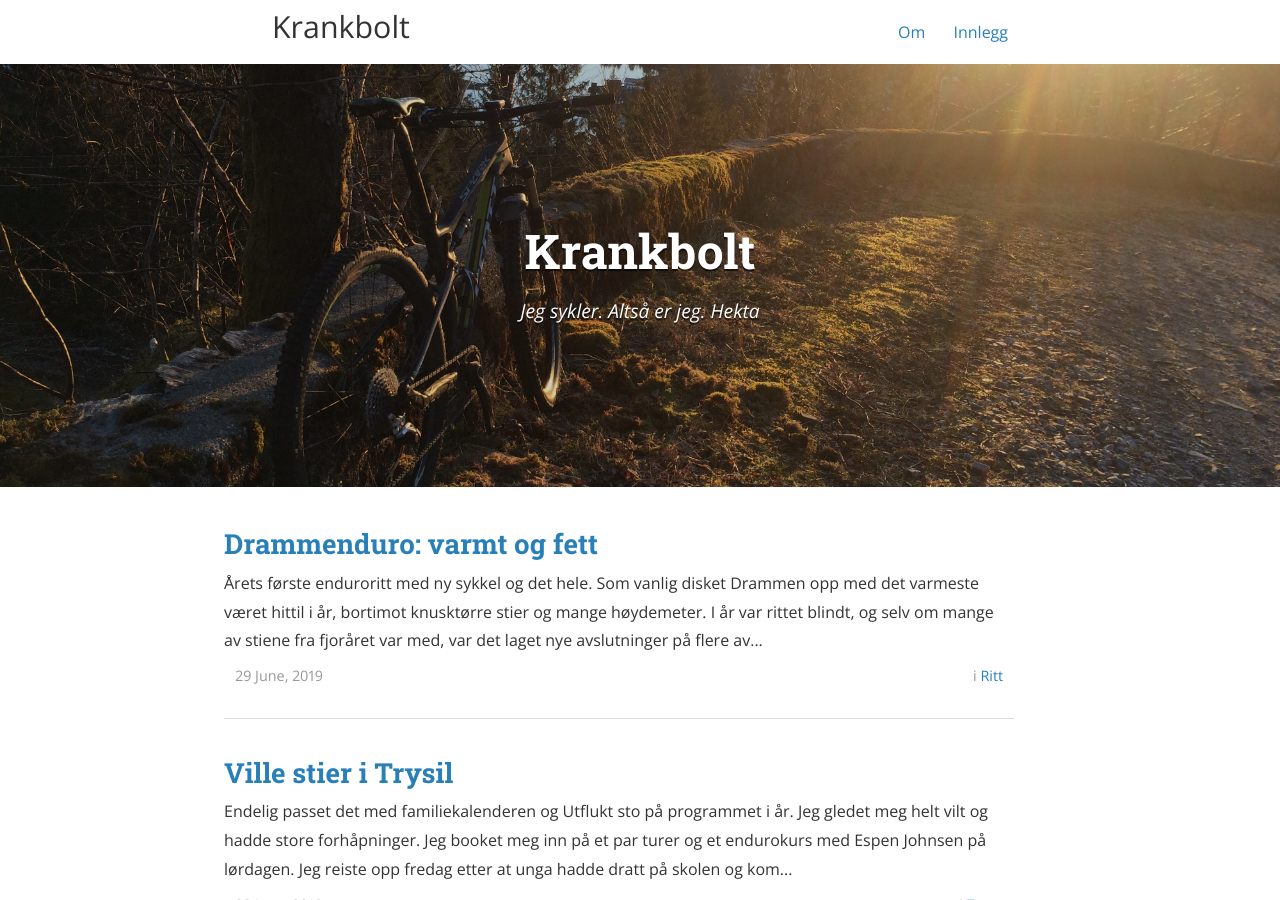
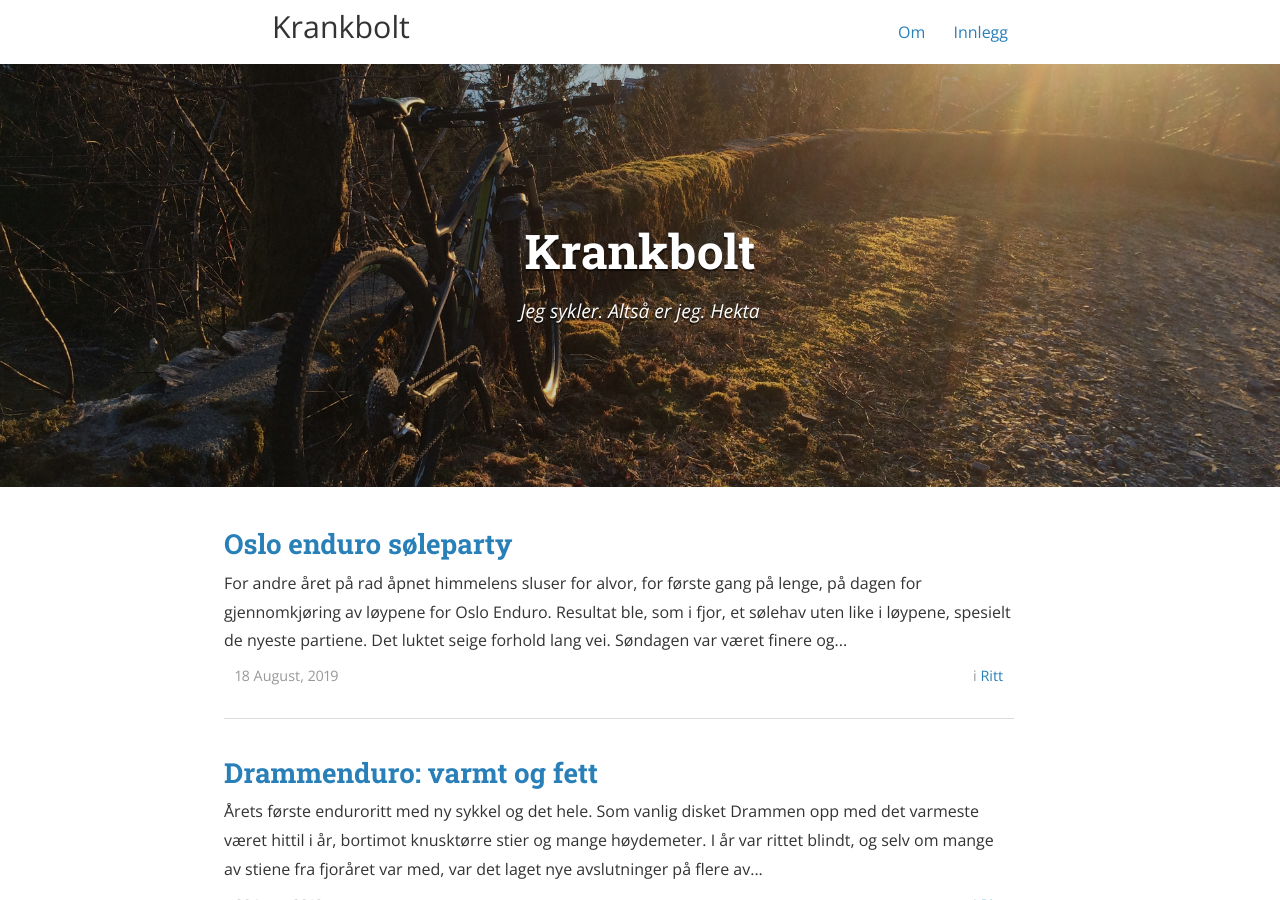
Before and after one commit to knuthaug/krankbolt, a Jekyll site: the page built from index.html, in a window 1280 px wide and 900 px high. Built offline with Jekyll 4.4.1, drawn with Linux system fonts in a browser that asks for light colours; nearby versions of some CDN libraries; the list of posts is cut into pages by our own code; a style sheet for code colours, icons or effects is not loaded; some of the changed text lies outside the part shown.

Commit message:
post on oslo enduro

```diff
--- a/Gemfile
+++ b/Gemfile
@@ -1,7 +1,7 @@
 # A sample Gemfile
 source "https://rubygems.org"
 
-gem "jekyll", "~>3.6.3"
+gem "jekyll", "~>3.2.1"
 gem "jekyll-archives", "~>2.0"
 gem "jekyll-sitemap", "~>0.8"
 gem "jekyll-paginate", "1.1.0"
--- a/_includes/footer.html
+++ b/_includes/footer.html
@@ -9,7 +9,7 @@
       <p><strong>Site Map</strong></p>
       <ul class="pages">
         {% for page in site.pages %}
-        {% if page.title and page.main_nav != false %}
+        {% if page.title and page.main_nav != false and (page.title == "Om" or page.title == "Innlegg") %}
           <li class="nav-link"><a href="{{ page.url | prepend: site.baseurl }}">{{ page.title }}</a>
         {% endif %}
         {% endfor %}
--- a/_includes/header.html
+++ b/_includes/header.html
@@ -13,8 +13,8 @@
     <nav role="navigation">
       <ul id="js-navigation-menu" class="navigation-menu show">
         {% for page in site.pages %}
-          {% if page.title and page.main_nav != false %}
-          <li class="nav-link"><a href="{{ page.url | prepend: site.baseurl }}">{{ page.title }}</a>
+        {% if page.title and page.main_nav != false and (page.title == "Om" or page.title == "Innlegg")%}
+        <li class="nav-link"><a href="{{ page.url | prepend: site.baseurl }}">{{ page.title }}</a>
           {% endif %}
         {% endfor %}
       </ul>
--- /dev/null
+++ b/_posts/2019-08-18-oslo-enduro-sleparty.markdown
@@ -0,0 +1,15 @@
+---
+layout: post
+title: "Oslo enduro søleparty"
+date: 2019-08-18
+published: true
+tags: enduro ritt oslo tryvann
+categories: Ritt
+---
+
+For andre året på rad åpnet himmelens sluser for alvor, for første gang på lenge, på dagen for gjennomkjøring av løypene for Oslo Enduro. Resultat ble, som i fjor, et sølehav uten like i løypene, spesielt de nyeste partiene. Det luktet seige forhold lang vei. Søndagen var været finere og det tørket noe opp i partiene som lå i sola, mens i de dype skogene var det gjørmeparty med nok til alle. Opp til kranken ved noen tilfeller, hvor det ble rett og slett bråstopp og mman tråkke det man var kar for bare for å holde seg i bevegelse. Galgenhumoren satt løst på transportetappene, for å si det sånn. Årets utgave hadde seks etapper, mye likt som året før.
+
+<img src="/assets/oslo-enduro-2019.jpg" />
+
+Første etappe gikk ganske bra med tiende beste tid i master, selv om de vanlige startnervene var der. Den ble fulgt opp av en bedritent dårlig 2. etappe hvor jeg var av sykkelen to ganger, sklei av en klopp og endte i lyngen med bråstopp. 25. plass på andre. Utover dagen gikk det relativt greit følte jeg, selv om underlaget var sugende og tungt. Stiene på Tryvann er tekniske til vanlig og med så mye gjørme og vann i blir de ikke enklere å håndtere i stor fart.
+Jeg klarte å bruke kondisen til en 10. plass på 5. etappe som sammen med en ok sisteetappe gjorde at det ble 13. totalt i master av 38 unge menn over 40. Ikke så galt, meng jeg har fortsatt den snikende følelsen av at jeg holder litt igjen for å ikke kjøre ut og således ikke satser 100%. Noe å bli bedre på er det jo alltids.
```
Also changed, not shown: Gemfile.lock.
